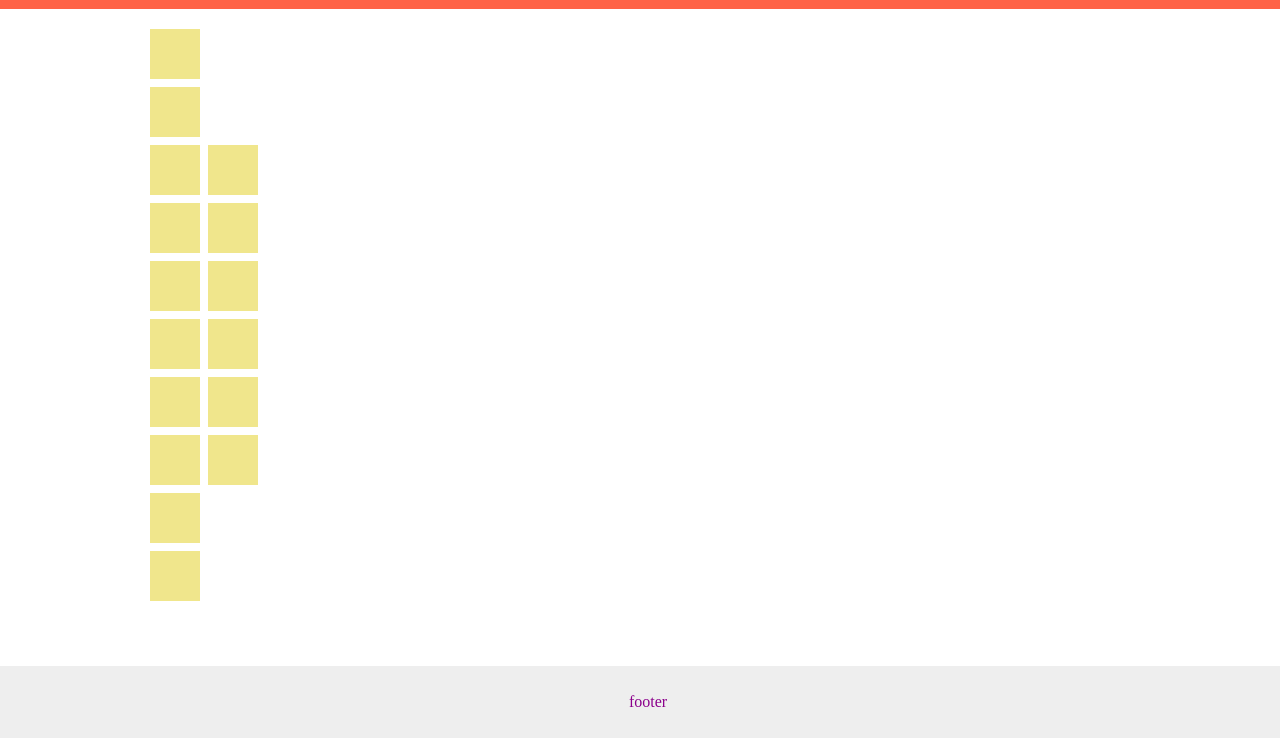
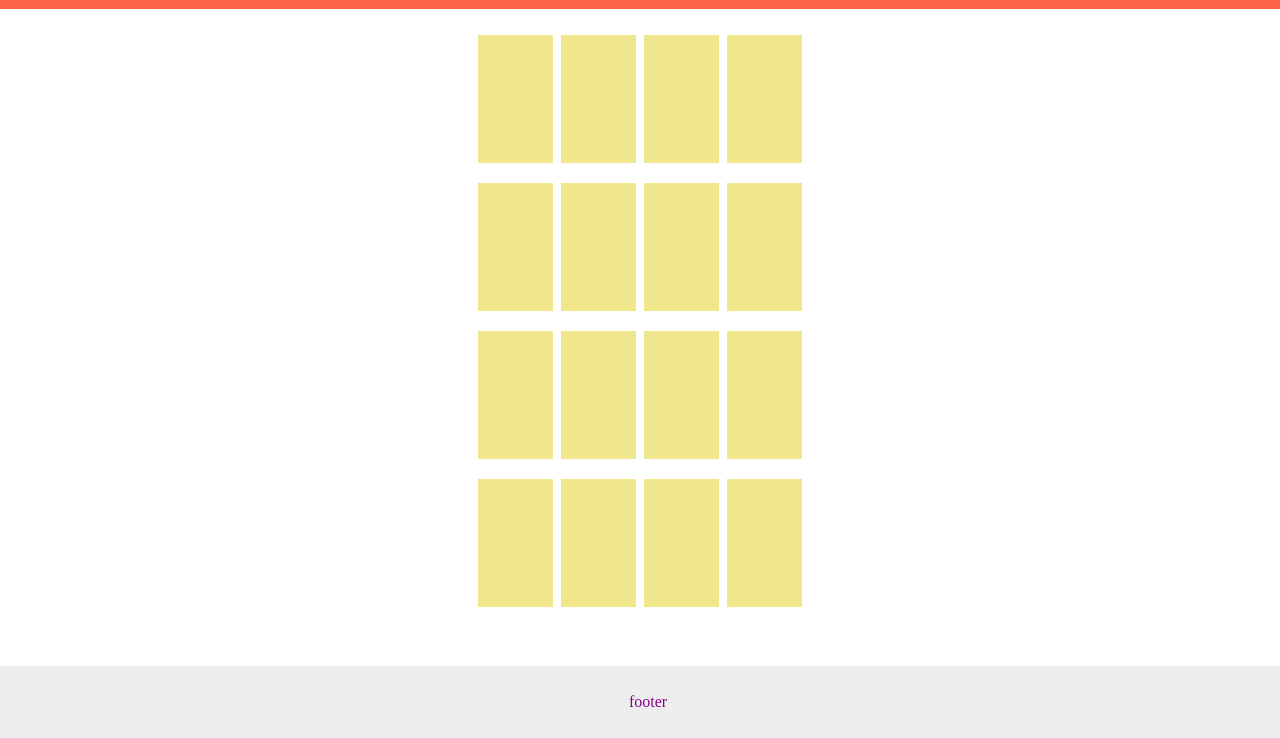
Before and after one commit to Viccorn/etch-a-sketch, a plain HTML site: page index.html in a window 1280 px wide. Shown: the part 62-800 px from the top of the page. Drawn offline with Linux system fonts and the light colour scheme.

Commit message:
Change the container behaviour

```diff
--- a/style.css
+++ b/style.css
@@ -9,9 +9,9 @@ body {
 }
 
 .gridBox {
-    flex: 0 0 50px;
-    width: 50px;
-    height: 50px;
+    flex: 0 1 22%;
+    width: 75px;
+    height: 75px;
     background-color: khaki;
 
 }
@@ -20,13 +20,15 @@ body {
     padding: 20px;
     display: flex;
     flex-direction: column;
-    justify-content: center;
-    flex: 0;
+    justify-content: space-around;
+    align-self: center;
+
+    align-content: stretch;
     gap: 8px;
     flex-wrap: wrap;
 
     height: 73vh;
-    max-width: 50px;
+    max-width: 500px;
     padding-left: 150px;
     padding-right: 150px;
 }
```
